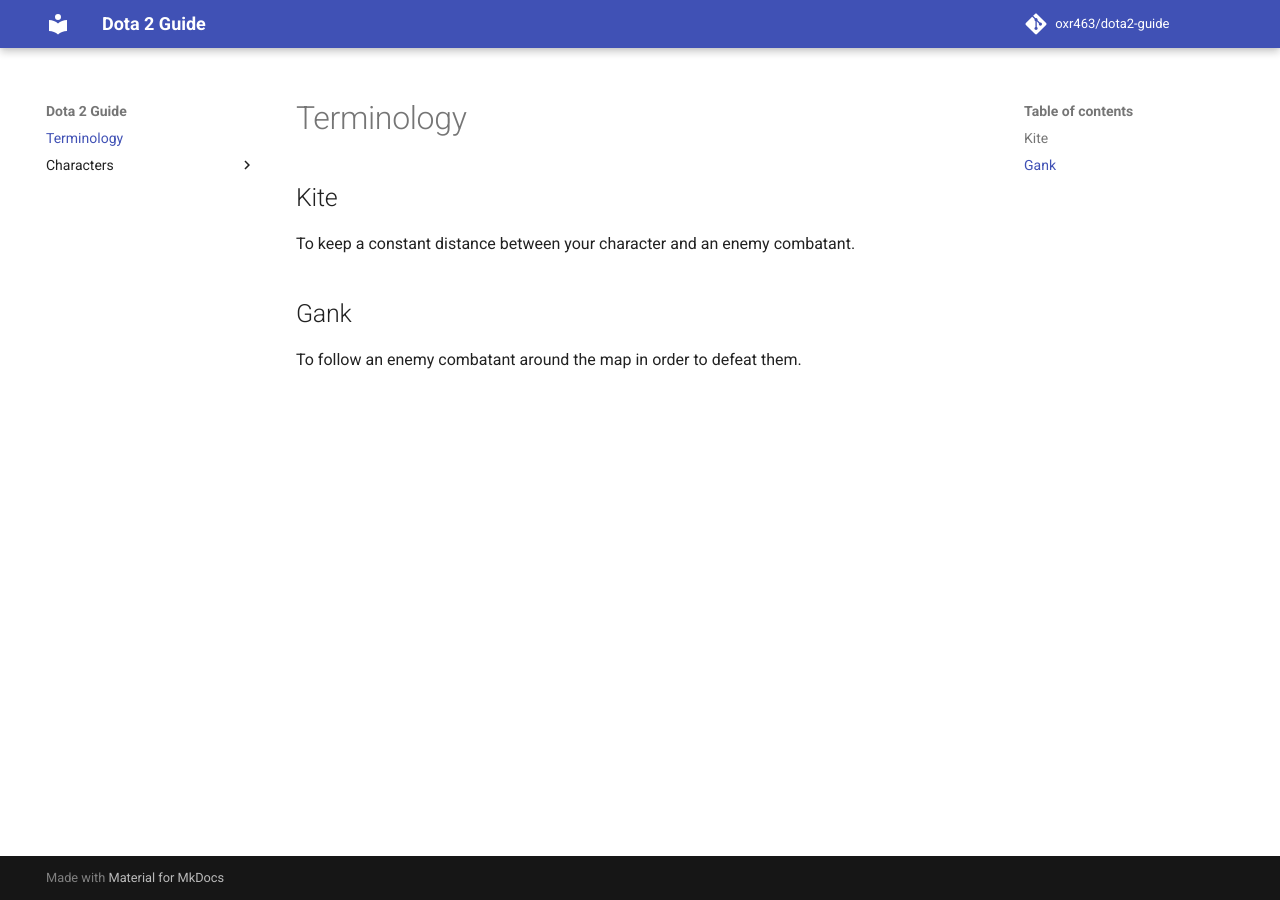
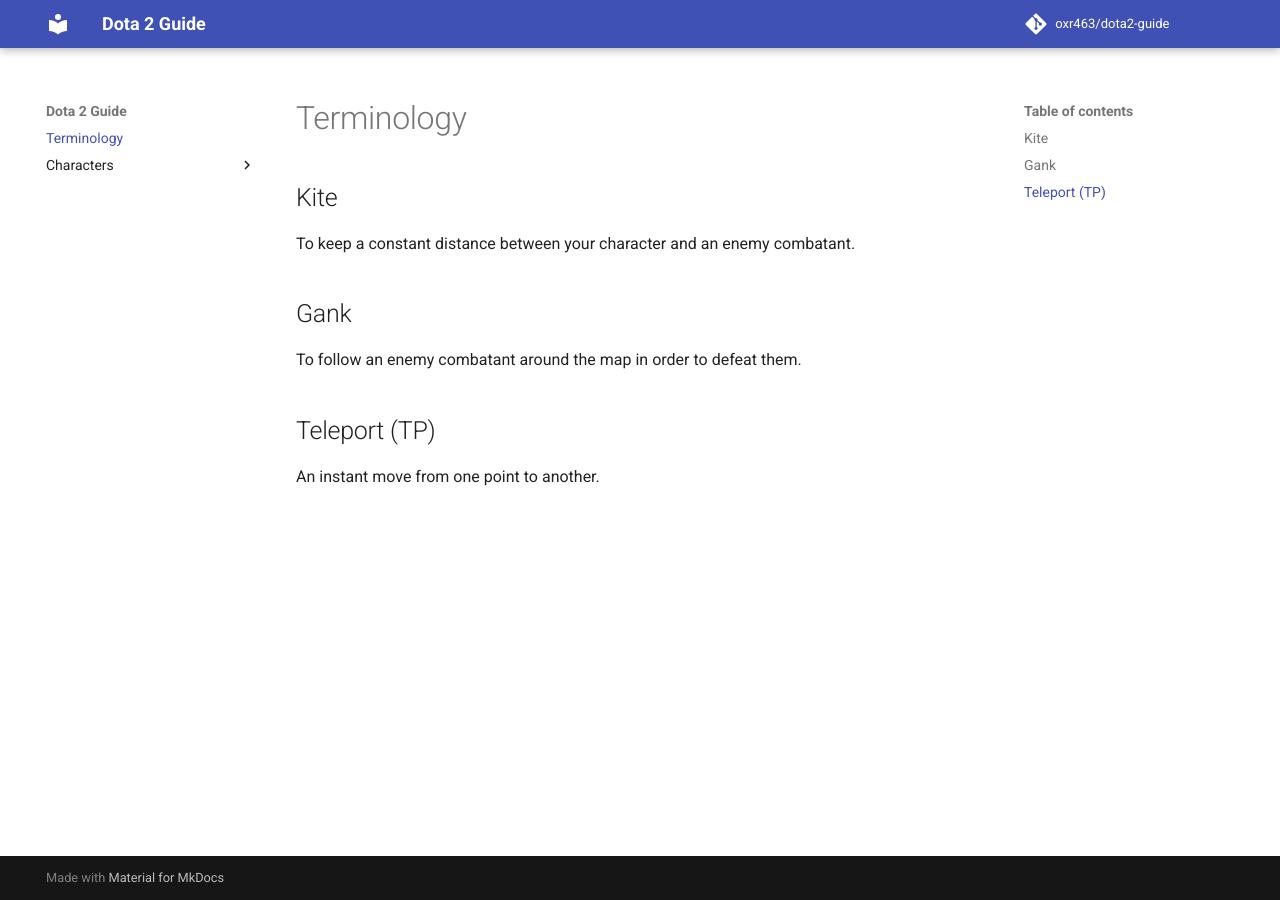
Before and after one commit to oxr463/dota2-guide, an MkDocs documentation site: the page built from content/terminology.md, in a window 1280 px wide. Built offline with MkDocs 1.6.1 and Material for MkDocs 9.7.7, drawn with Linux system fonts in a browser that asks for light colours; comment, search, counter and statistics services are not loaded.

Commit message:
Update terminology.md

```diff
--- a/content/terminology.md
+++ b/content/terminology.md
@@ -7,3 +7,7 @@ To keep a constant distance between your character and an enemy combatant.
 ## Gank
 
 To follow an enemy combatant around the map in order to defeat them.
+
+## Teleport (TP)
+
+An instant move from one point to another.
```
